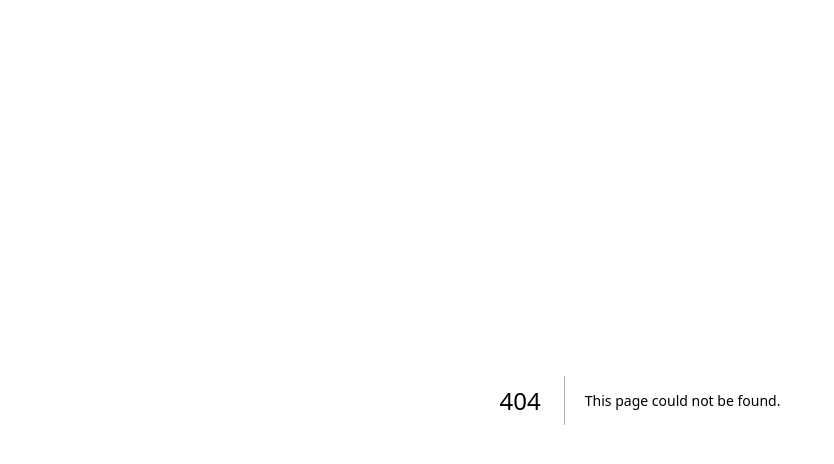
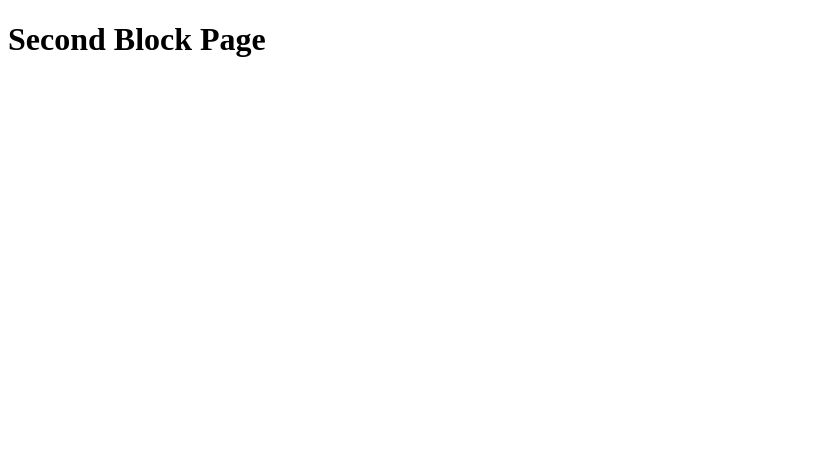
Before and after one commit to Niraj313/nextjs-tutorial, a Next.js app in the folder nextjs-tutorial/: page /blog/second in a window 1280 px wide. Before the commit this address had no page. Shown: the top 464 px of the page, without its empty margins (0-834 px from the left). Built offline with nearby package versions, Linux system fonts and the light colour scheme.

Commit message:
Nested routes

```diff
--- /dev/null
+++ b/nextjs-tutorial/src/app/blog/first/page.tsx
@@ -0,0 +1,3 @@
+export default function Home() {
+    return <h1>First Block page</h1>
+}
--- /dev/null
+++ b/nextjs-tutorial/src/app/blog/page.tsx
@@ -0,0 +1,3 @@
+export default function Home() {
+    return <h1>Block Page</h1>
+}
--- /dev/null
+++ b/nextjs-tutorial/src/app/blog/second/page.tsx
@@ -0,0 +1,3 @@
+export default function Home() {
+    return <h1>Second Block Page</h1>
+}
```
